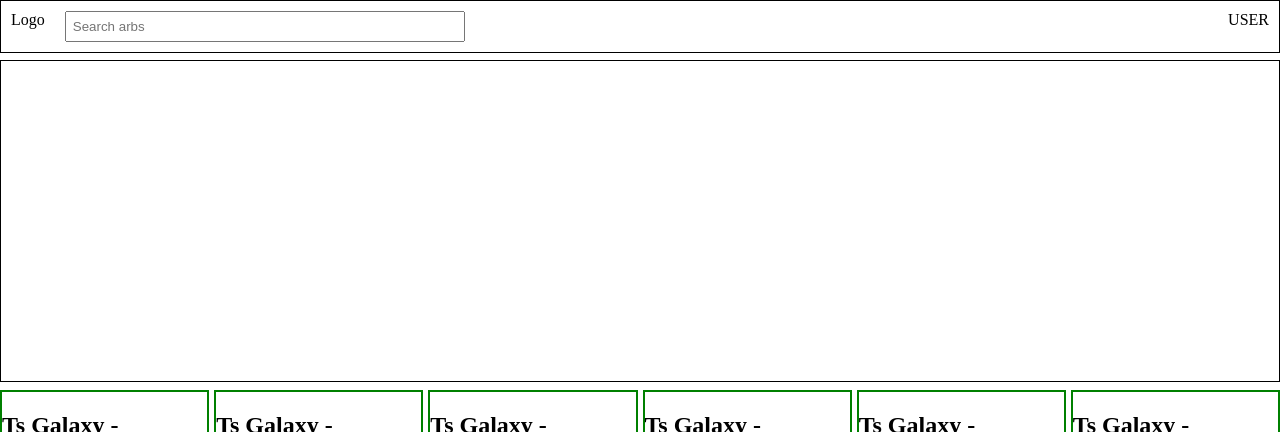
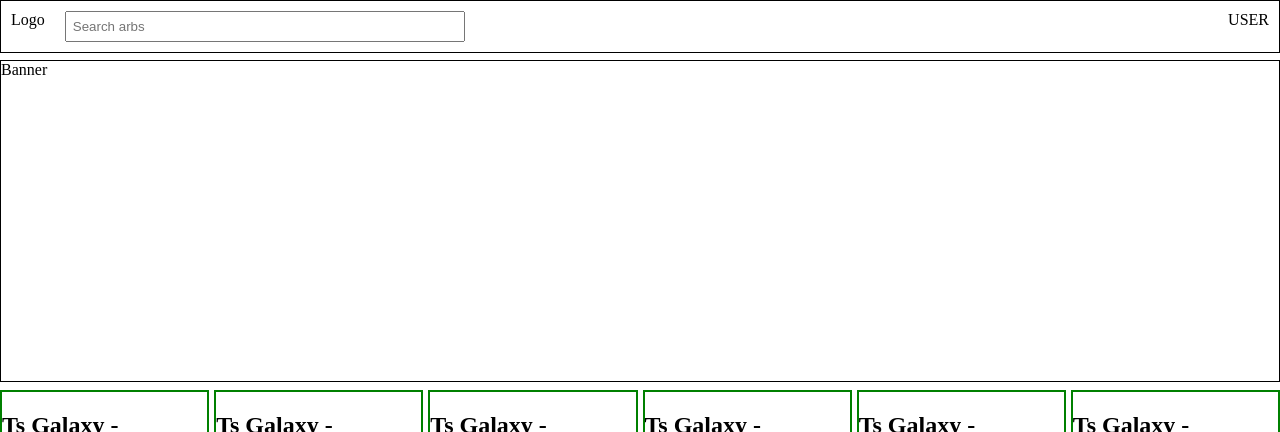
Before and after one commit to keithsimkin/Sports-Betting-Arbitrage, a React (Create React App) app in the folder frontend/: page / in a window 1280 px wide. Shown: the top 432 px of the page. Built offline with nearby package versions, Linux system fonts and the light colour scheme.

Commit message:
fixed parts of side scroll

```diff
--- a/frontend/src/components/Banner/Banner.js
+++ b/frontend/src/components/Banner/Banner.js
@@ -4,7 +4,7 @@ import "./banner.css"
 const Banner = () => {
 	return(
 		<div className="banner">
-
+			Banner
 		</div>
 	)
 };
```
